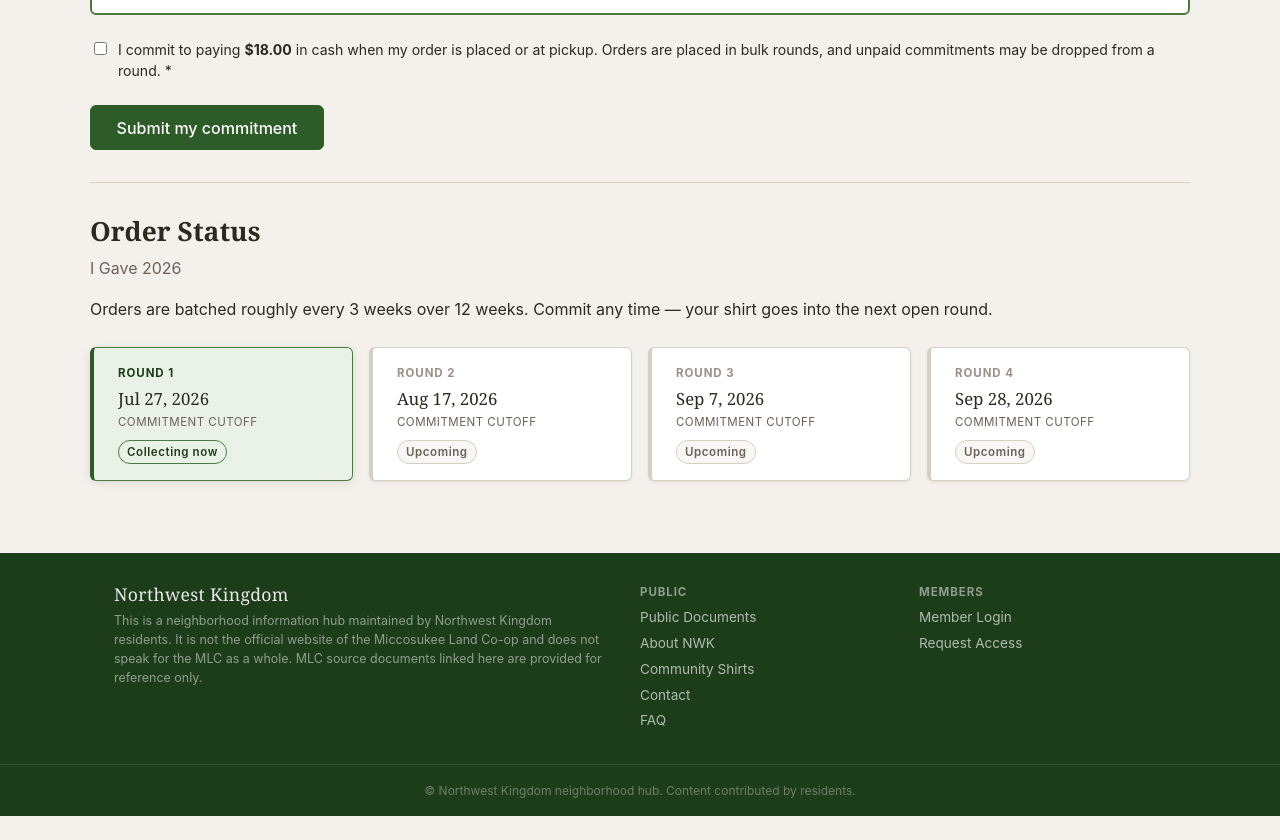
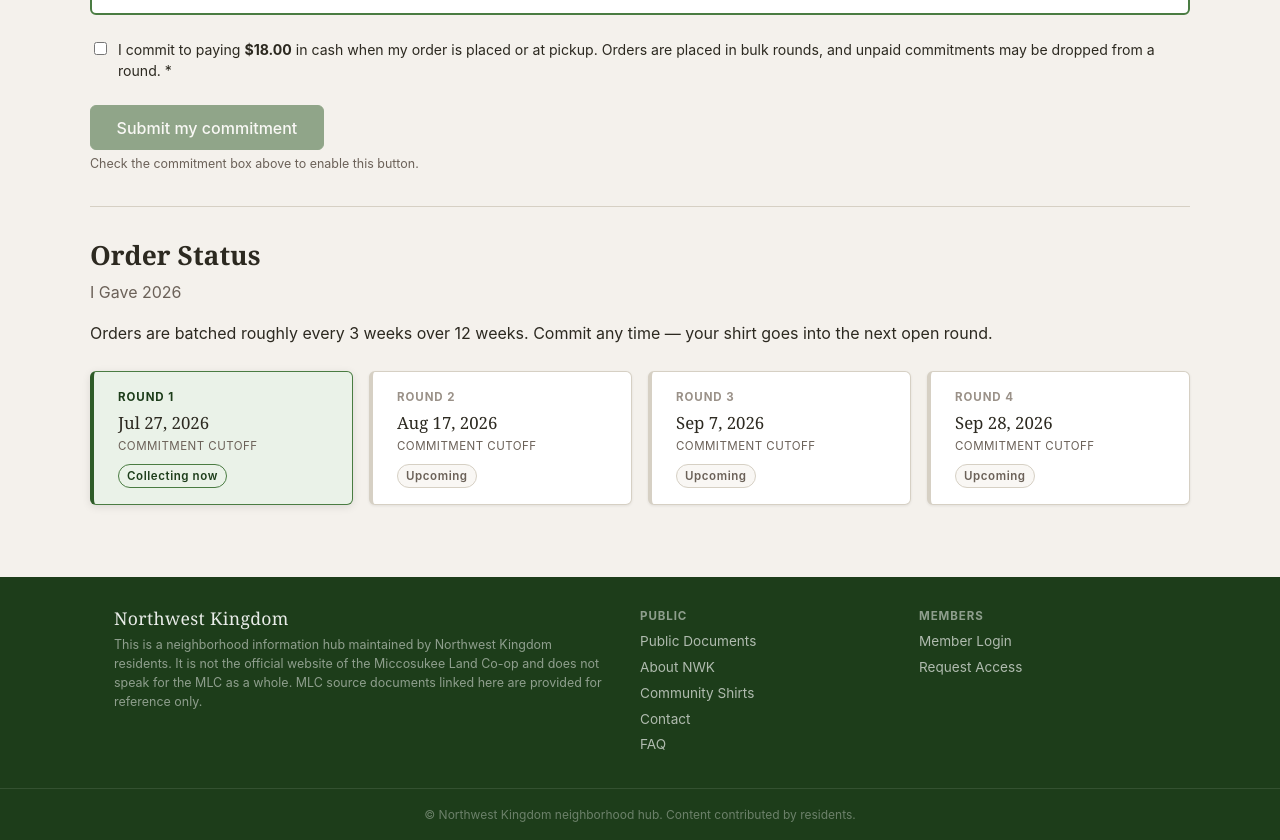
Before and after one commit to Xannith/NorthwestKingdom, a plain HTML site: page shirts/index.html in a window 1280 px wide. Shown: the part 3899-4739 px from the top of the page. Before the commit the page ends 4715 px from the top, so only its background shows below. Drawn offline with Linux system fonts and the light colour scheme.

Commit message:
Gate /shirts Submit button on the required commitment checkbox
The cash commitment is mandatory, so the Submit button now starts disabled and
only enables once the commitment box is checked (re-disables if unchecked). Adds
a hint under the button and a dimmed disabled button style; bumps the JS cache-
bust version. Committed browser test asserts disabled-on-load, enable-on-check,
and re-disable-on-uncheck.

Co-Authored-By: Claude Opus 4.8 <noreply@anthropic.com>

```diff
--- a/assets/css/styles.css
+++ b/assets/css/styles.css
@@ -571,6 +571,20 @@ body.auth-no-role .auth-gate { display: flex; }
   text-decoration: none;
 }
 
+/* Disabled buttons (e.g. Submit before the commitment box is checked) read as
+   inactive and ignore hover styling. */
+.btn:disabled,
+.btn[disabled] {
+  opacity: 0.5;
+  cursor: not-allowed;
+  box-shadow: none;
+}
+.btn--primary:disabled:hover,
+.btn--primary[disabled]:hover {
+  background: var(--color-primary);
+  border-color: var(--color-primary);
+}
+
 .btn--secondary {
   background: var(--color-surface);
   color: var(--color-primary);
--- a/assets/js/shirt-order.js
+++ b/assets/js/shirt-order.js
@@ -401,7 +401,7 @@
         })
         .catch(function () {
           if (submitBtn) {
-            submitBtn.disabled = false;
+            submitBtn.disabled = !commitEl.checked;
             submitBtn.classList.remove('btn--loading');
             submitBtn.textContent = 'Submit my commitment';
           }
@@ -420,10 +420,17 @@
       var el = $(id);
       if (el) el.addEventListener('input', function () { setError(id, id + '-error', ''); });
     });
+    /* The cash commitment is mandatory: keep Submit disabled until it's checked. */
     var commit = $('shirt-commitment');
-    if (commit) commit.addEventListener('change', function () {
-      if (commit.checked) setError('shirt-commitment', 'shirt-commitment-error', '');
-    });
+    function syncSubmitState() {
+      var checked = !!(commit && commit.checked);
+      if (submitBtn) submitBtn.disabled = !checked;
+      var hint = $('shirt-submit-hint');
+      if (hint) hint.style.display = checked ? 'none' : '';
+      if (checked) setError('shirt-commitment', 'shirt-commitment-error', '');
+    }
+    if (commit) commit.addEventListener('change', syncSubmitState);
+    syncSubmitState();
   }
 
   function showConfirmation(order, name) {
--- a/shirts/index.html
+++ b/shirts/index.html
@@ -309,9 +309,13 @@
           <p class="field-error" id="shirt-commitment-error"></p>
         </div>
 
-        <button type="submit" class="btn btn--primary btn--lg" id="shirt-submit-btn">
+        <button type="submit" class="btn btn--primary btn--lg" id="shirt-submit-btn"
+                disabled aria-describedby="shirt-submit-hint">
           Submit my commitment
         </button>
+        <p class="form-hint" id="shirt-submit-hint">
+          Check the commitment box above to enable this button.
+        </p>
       </form>
 
       <div class="submit-result" id="shirt-submit-result" role="status" aria-live="polite"></div>
@@ -338,7 +342,7 @@
   <div id="site-footer" role="contentinfo"></div>
   <script src="/assets/js/components.js"></script>
   <script src="/assets/js/main.js"></script>
-  <script src="/assets/js/order-core.js?v=20260712b"></script>
-  <script src="/assets/js/shirt-order.js?v=20260712b"></script>
+  <script src="/assets/js/order-core.js?v=20260712c"></script>
+  <script src="/assets/js/shirt-order.js?v=20260712c"></script>
 </body>
 </html>
```
Also changed, not shown: test/browser/shirts-order.browser.test.js (+13 -0 lines).
